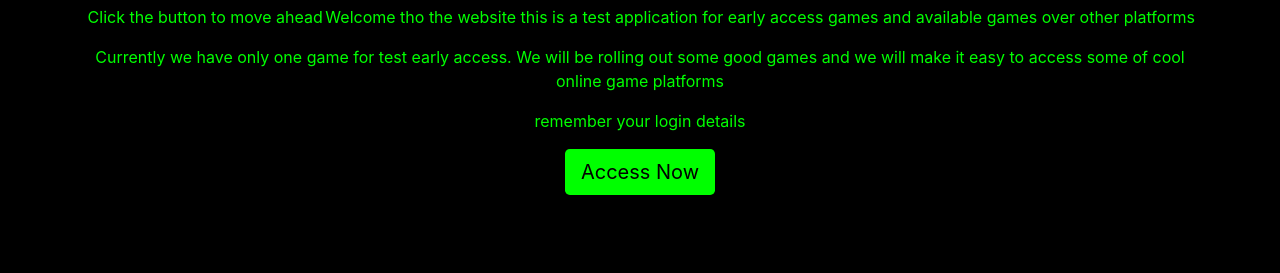
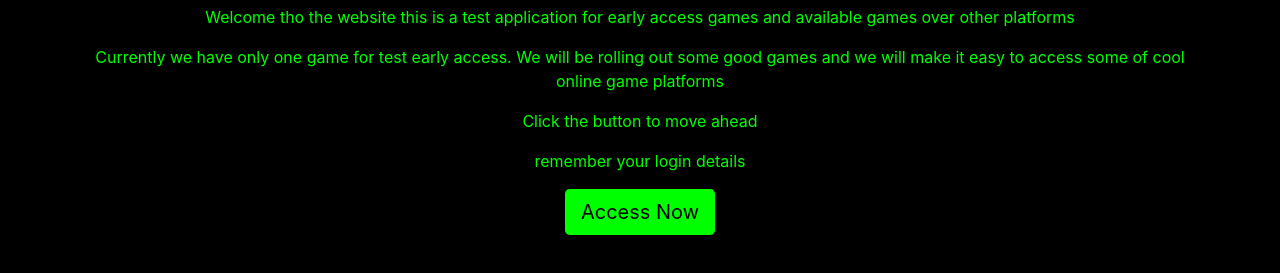
Before and after one commit to svdcod/sample2, a plain HTML site: page index.html in a window 1280 px wide. Shown: the part 207-480 px from the top of the page. Drawn offline with nearby package versions, Linux system fonts and the light colour scheme.

Commit message:
Update index.html

```diff
--- a/index.html
+++ b/index.html
@@ -12,6 +12,7 @@
     body {
       background-color: #000;
       color: #00ff00;
+      text-align: center;
     }
 
     .container {
@@ -51,8 +52,8 @@
     </nav>
     <div class="container">
         <h1>Welcome to Launch page</h1>
-        <div><p style="float: right;">Welcome tho the website this is a test application for early access games and available games over other platforms</p>
-        <p style="float: left;">Currently we have only one game for test early access. We will be rolling out some good games and we will make it easy to access some of cool online game platforms </p>
+        <div><p style="text-align: center;">Welcome tho the website this is a test application for early access games and available games over other platforms</p>
+        <p style="text-align: center;">Currently we have only one game for test early access. We will be rolling out some good games and we will make it easy to access some of cool online game platforms </p>
         <p>Click the button to move ahead</p>
         <p>remember your login details</p>
       </div>
```
